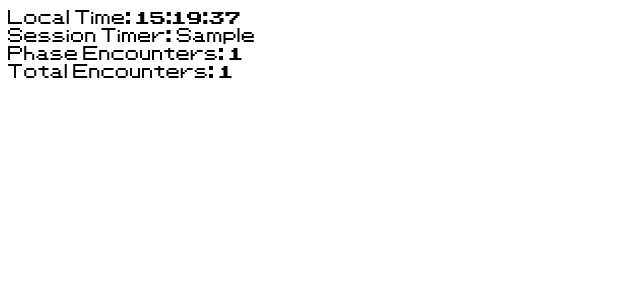
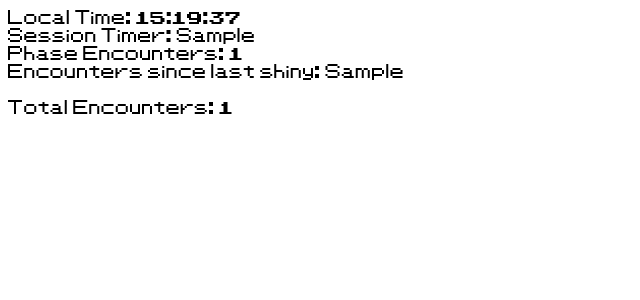
Before and after one commit to w0px/w0p-autocrystal, a Flask app: template templates/index.html in a window 1280 px wide. Shown: the top 300 px of the page, without its empty margins (0-640 px from the left). Run offline with Flask 3, Linux system fonts and the light colour scheme; the template is opened without the code that fills it: most values are stand-ins (such as "Sample title", 1, 10 or a date in 2020); parts of the project's set-up code (start-up, migrations or seed data) failed here and were passed over.

Commit message:
Update index.html

```diff
--- a/templates/index.html
+++ b/templates/index.html
@@ -7,10 +7,6 @@
     <link rel="stylesheet" href="/static/styles.css">
 </head>
 <body>
-
-<!-- Add these lines in the appropriate places within your HTML structure -->
-<!--<div id="highestSpeSpc">{{ data['highestSpeSpc'] }}</div>-->
-<!--<div id="highestAtkDef">{{ data['highestAtkDef'] }}</div>-->
 
 <div>
     <span>Local Time: </span>
@@ -23,16 +19,17 @@
     <span>Phase Encounters:</span> {{ data['EncounterCount'] }}
 </div>
 <div>
+    <span>Encounters since last shiny:</span>
+    <span id="data['Encounters_shiny']"></span>{{data['Encounters_shiny']}}
+</div>
+<br>
+<div>
     <span>Total Encounters:</span>
     <span id="{{data['Total_Encounters']}}"></span>{{data['Total_Encounters']}}
 </div>
 
 
 <script>
-
-
-var totalEncounters = 0;
-
 
 
 function updateLocalTime() {
```
